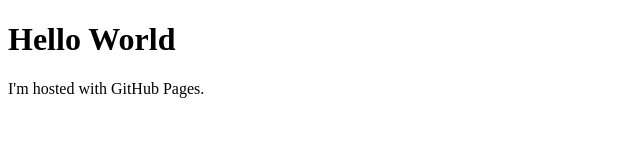
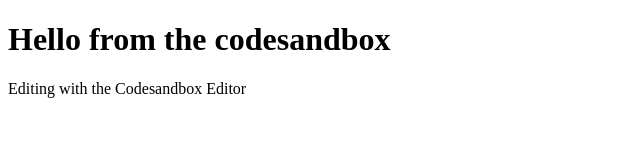
Before and after one commit to nolessthanepic/nolessthanepic.github.io, a plain HTML site: page index.html in a window 1280 px wide. Shown: the whole page, without its empty margins (0-640 px from the left). Drawn offline with Linux system fonts and the light colour scheme.

Commit message:
updated title

```diff
--- a/index.html
+++ b/index.html
@@ -1,7 +1,9 @@
 <!DOCTYPE html>
 <html>
 <body>
-<h1>Hello World</h1>
-<p>I'm hosted with GitHub Pages.</p>
+<h1>Hello from the codesandbox</h1>
+<div>
+  <p>Editing with the Codesandbox Editor</p>
+</div>
 </body>
 </html>
```
